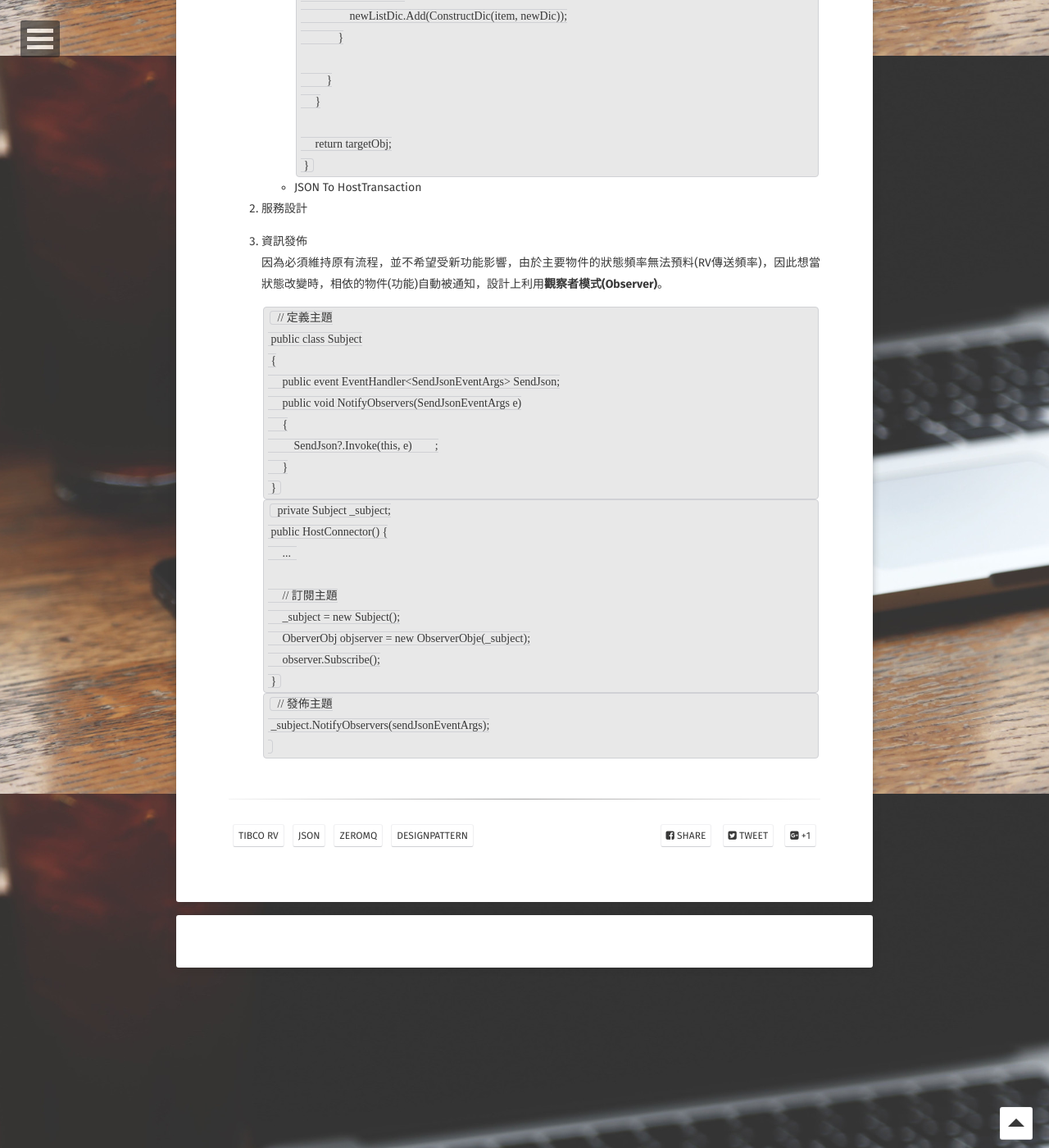
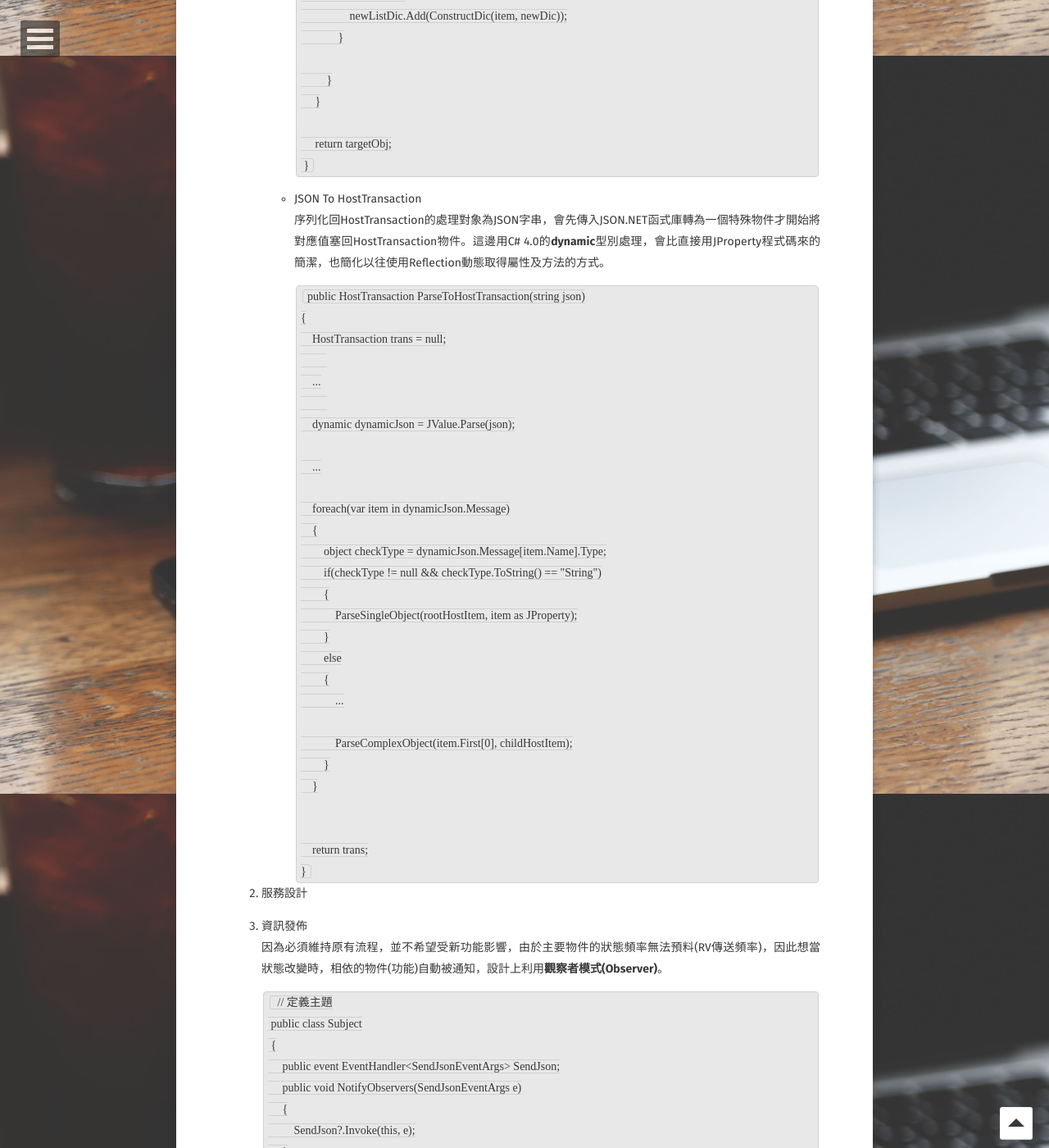
Before and after one commit to kisekitw/kisekitw.github.io, a Jekyll site: the page built from _posts/2019-02-11-[專案]TIBCO-RV格式轉換工具.md, in a window 1280 px wide and 1400 px high, scrolled down 2632 px. Shown: the whole window at 82% size. Built offline with Jekyll 4.4.1, drawn with Linux system fonts in a browser that asks for light colours; some web fonts are replaced; comment, search, counter and statistics services are not loaded; some of the changed text lies outside the part shown.

Commit message:
project-RV to Json

````diff
--- a/_posts/2019-02-11-[專案]TIBCO-RV格式轉換工具.md
+++ b/_posts/2019-02-11-[專案]TIBCO-RV格式轉換工具.md
@@ -80,7 +80,38 @@ project: true
       ```
 
    * JSON To HostTransaction
+     序列化回HostTransaction的處理對象為JSON字串，會先傳入JSON.NET函式庫轉為一個特殊物件才開始將對應值塞回HostTransaction物件。這邊用C# 4.0的**dynamic**型別處理，會比直接用JProperty程式碼來的簡潔，也簡化以往使用Reflection動態取得屬性及方法的方式。
 
+     ``` C#
+     public HostTransaction ParseToHostTransaction(string json)
+     {
+         HostTransaction trans = null;
+
+         ...
+
+         dynamic dynamicJson = JValue.Parse(json);
+
+         ...
+
+         foreach(var item in dynamicJson.Message)
+         {
+             object checkType = dynamicJson.Message[item.Name].Type;
+             if(checkType != null && checkType.ToString() == "String")
+             {
+                 ParseSingleObject(rootHostItem, item as JProperty);
+             }
+             else
+             {
+                 ...
+
+                 ParseComplexObject(item.First[0], childHostItem);
+             }
+         }
+
+
+         return trans;
+     }
+     ```
 
 2. 服務設計
 3. 資訊發佈
@@ -93,7 +124,7 @@ project: true
         public event EventHandler<SendJsonEventArgs> SendJson;
         public void NotifyObservers(SendJsonEventArgs e)
         {
-            SendJson?.Invoke(this, e)        ;
+            SendJson?.Invoke(this, e);
         }
     }
     ```
````
